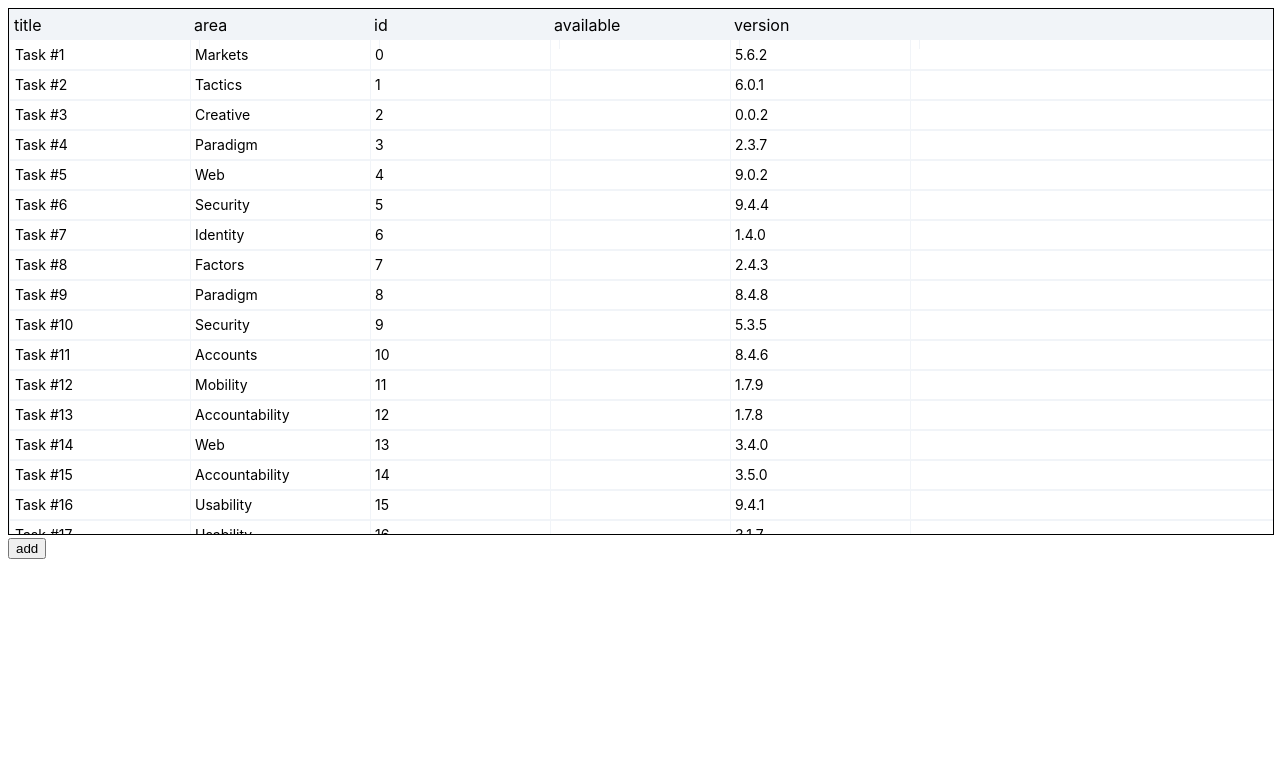
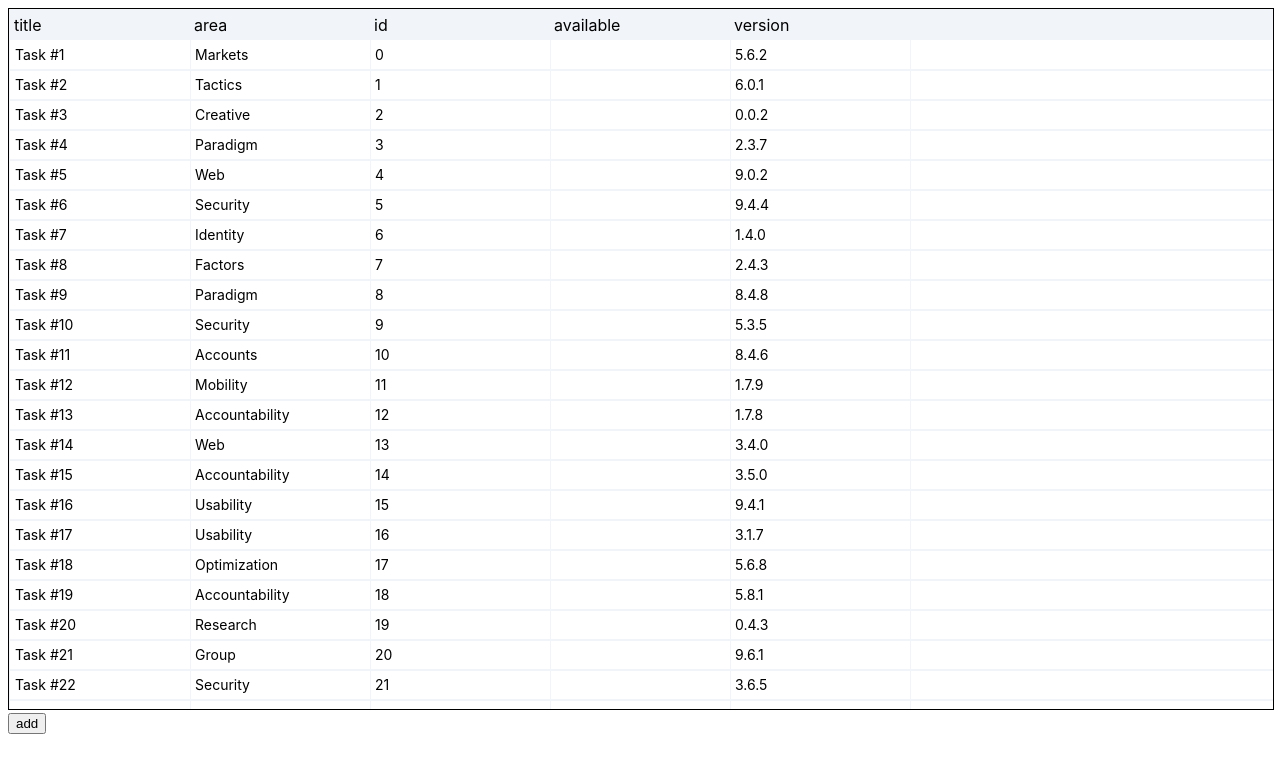
Before and after one commit to icygopal/table, a React (Vite) app: page / in a window 1280 px wide. Shown: the top 772 px of the page. Built offline with nearby package versions, Linux system fonts and the light colour scheme.

Commit message:
New design issue solved

```diff
--- a/src/Table/Components/Header/HeaderCell.jsx
+++ b/src/Table/Components/Header/HeaderCell.jsx
@@ -4,7 +4,7 @@ import { clampColumnWidth } from '../../CommonFunctions'
 const HeaderCell = (props) => {
 	const {style,column,key} = props
   return (
-	<div key={key} className="table-header-cell" style={style}>{column.name}</div>
+	<div key={key} className="table-header-cell" style={style}><div className="table-header-info">{column.name}</div></div>
   )
 }
 
--- a/src/Table/DataGridTable.jsx
+++ b/src/Table/DataGridTable.jsx
@@ -231,7 +231,7 @@ const DataGridTable = ({
 			<div
 				ref={tableRef}
 				className="viewPort"
-				style={{ height: "calc(100vh - 275px)" }}
+				style={{ height: "calc(100vh - 100px)" }}
 				onScroll={handleScroll}
 				onKeyDown={handleKeyDown}
 				aria-colcount={columns.length}
--- a/src/table.scss
+++ b/src/table.scss
@@ -44,7 +44,10 @@ div[role=row] {
 	border-right: 1px solid #f1f4f8;
     line-height: 22px;
     height: 30px;
-    padding: 5px;
+
+	.table-header-info {
+		padding: 5px;
+	}
 }
 }
 
@@ -97,7 +100,6 @@ div[role=row] {
   }
   .table-add-newrow {
 	position: sticky;
-	top: 47;
 	width: 100%;
 	background-color: black;
 	z-index: 50;
```
